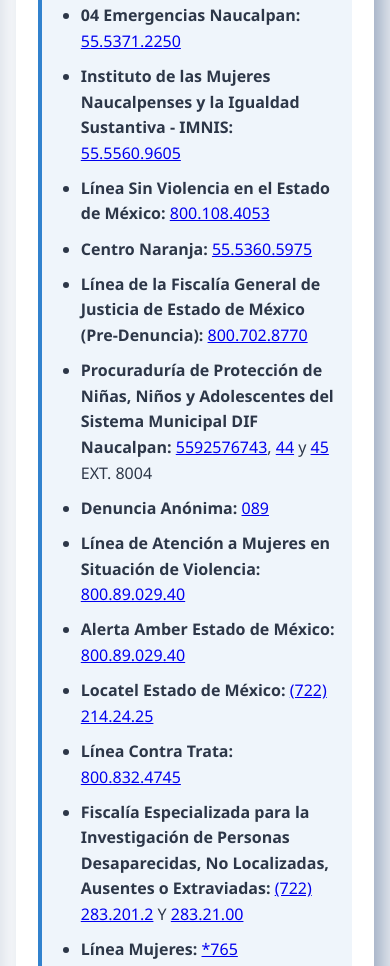
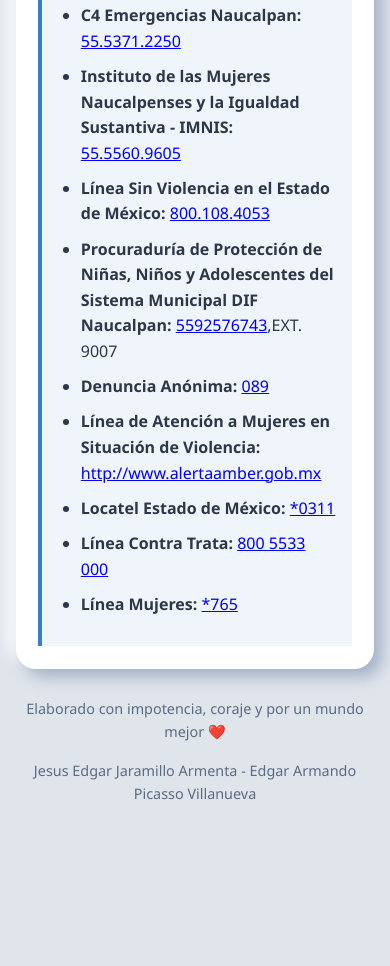
Before and after one commit to thatwriter/Violentometro, a plain HTML site: page index.html in a window 390 px wide. Shown: the part 4112-5078 px from the top of the page. After the commit the page ends 4950 px from the top, so only its background shows below. Drawn offline with Linux system fonts and the light colour scheme.

Commit message:
update telephones
erase some and update others

```diff
--- a/index.html
+++ b/index.html
@@ -267,26 +267,19 @@
                         Iztapalapa <a href="tel:+55 53 45 57 37">55 53 45 57 37</a> Tlalpan <a
                             href="tel:+55 52 900 92 80">55 52 900 92 80</a></li>
                     <li><strong>Llamadas de emergencia: </strong><a href="tel:+911">911</a></li>
-                    <li><strong>04 Emergencias Naucalpan: </strong><a href="tel:+5553712250">55.5371.2250</a></li>
+                    <li><strong>C4 Emergencias Naucalpan: </strong><a href="tel:+5553712250">55.5371.2250</a></li>
                     <li><strong>Instituto de las Mujeres Naucalpenses y la Igualdad Sustantiva - IMNIS: </strong><a
                             href="tel:+5555609605">55.5560.9605</a></li>
                     <li><strong>Línea Sin Violencia en el Estado de México: </strong><a
                             href="tel:+8001084053">800.108.4053</a></li>
-                    <li><strong>Centro Naranja: </strong><a href="tel:+5553605975">55.5360.5975</a></li>
-                    <li><strong>Línea de la Fiscalía General de Justicia de Estado de México (Pre-Denuncia): </strong><a
-                            href="tel:+8007028770">800.702.8770</a></li>
                     <li><strong>Procuraduría de Protección de Niñas, Niños y Adolescentes del Sistema Municipal DIF
-                            Naucalpan: </strong><a href="tel:+5592576743">5592576743</a>, <a href="tel:+44">44</a> y <a
-                            href="tel:+45">45</a> EXT. 8004</li>
+                            Naucalpan: </strong><a href="tel:+5592576743">5592576743</a>,EXT. 9007</li>
                     <li><strong>Denuncia Anónima: </strong><a href="tel:+089">089</a></li>
-                    <li><strong>Línea de Atención a Mujeres en Situación de Violencia: </strong><a
-                            href="tel:+8008902940">800.89.029.40</a></li>
-                    <li><strong>Alerta Amber Estado de México: </strong><a href="tel:+8008902940">800.89.029.40</a></li>
-                    <li><strong>Locatel Estado de México: </strong><a href="tel:+7222142425">(722) 214.24.25</a></li>
-                    <li><strong>Línea Contra Trata: </strong><a href="tel:+8008324745">800.832.4745</a></li>
-                    <li><strong>Fiscalía Especializada para la Investigación de Personas Desaparecidas, No Localizadas,
-                            Ausentes o Extraviadas: </strong><a href="tel:+7222832012">(722) 283.201.2</a> Y <a
-                            href="tel:+2832100">283.21.00</a></li>
+                    <li><strong>Línea de Atención a Mujeres en Situación de Violencia: </strong>
+                        <a href="http://www.alertaamber.gob.mx" target="_blank">
+                                http://www.alertaamber.gob.mx </a></li>
+                    <li><strong>Locatel Estado de México: </strong><a href="tel:+*0311">*0311</a></li>
+                    <li><strong>Línea Contra Trata: </strong><a href="tel:+800 5533 000">800 5533 000</a></li>
                     <li><strong>Línea Mujeres: </strong><a href="tel:+*765">*765</a></li>
                 </ul>
             </div>
```
